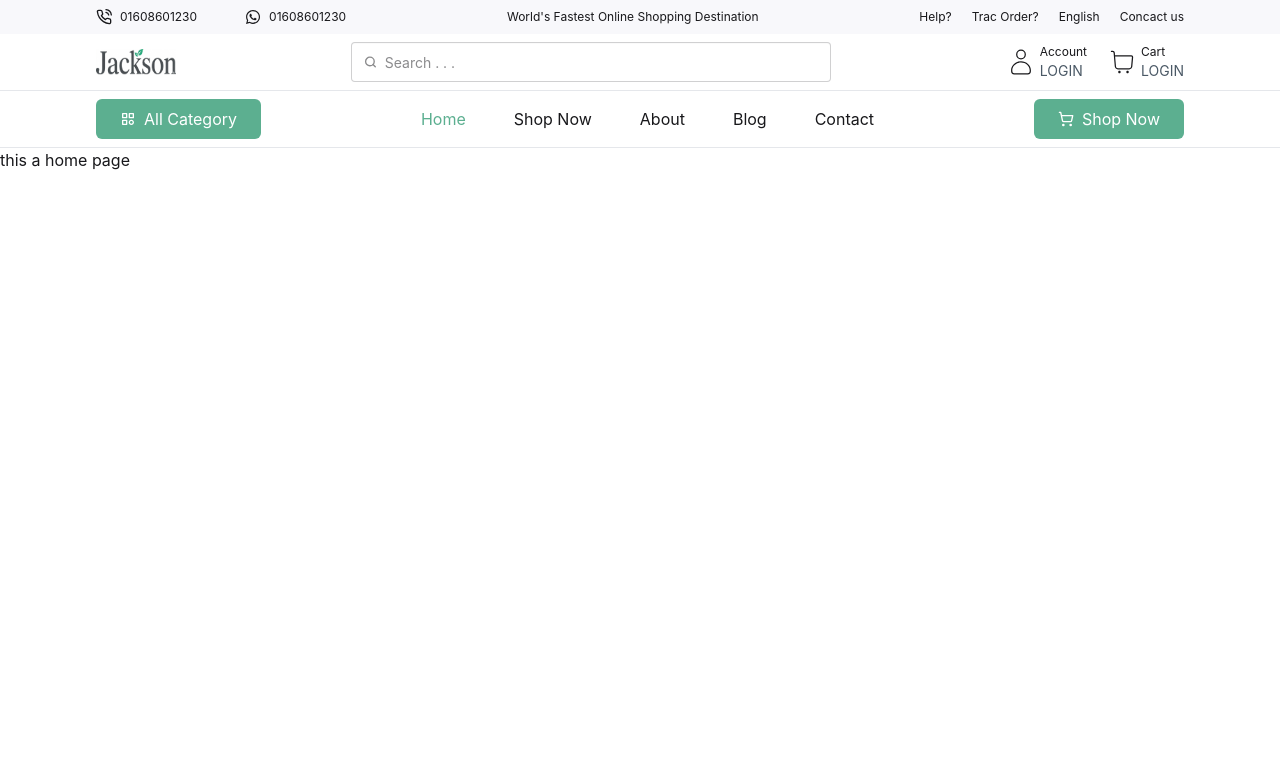
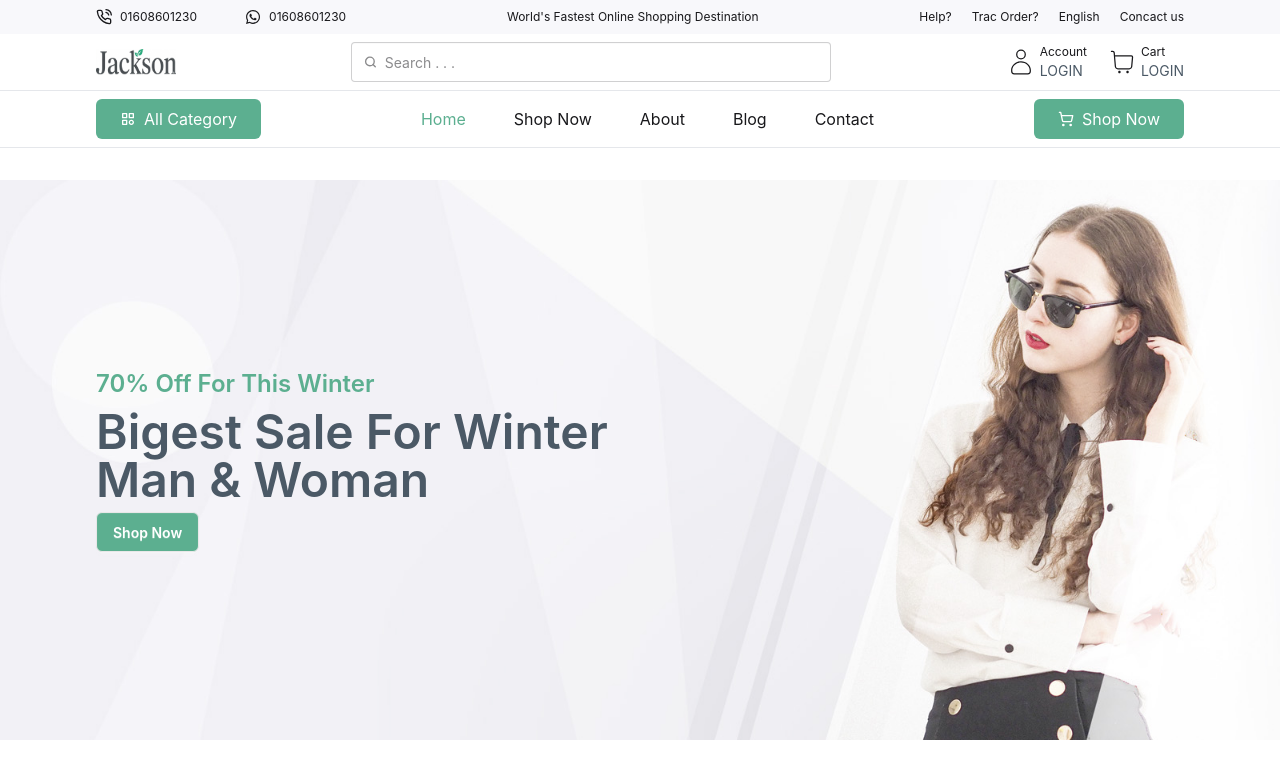
Before and after one commit to JacksonChakma615/Shoplio-ECommerce-website, a React (Vite) app: page / in a window 1280 px wide. Shown: the top 778 px of the page. Built offline with nearby package versions, Linux system fonts and the light colour scheme.

Commit message:
hero section done

```diff
--- a/src/pages/Home/Home.jsx
+++ b/src/pages/Home/Home.jsx
@@ -1,9 +1,10 @@
 import React from 'react';
+import Hero from './HomeComponent/Hero';
 
 const Home = () => {
     return (
         <div>
-            <h1>this a home page </h1>
+            <Hero></Hero>
         </div>
     );
 };
--- /dev/null
+++ b/src/pages/Home/HomeComponent/Hero.jsx
@@ -0,0 +1,19 @@
+import bg from "../../../assets/images/HERO-COVER.jpg";
+
+const Hero = () => {
+  return (
+    <div>
+      <div
+        style={{ backgroundImage: `url(${bg})` }}
+        className="container h-[70vh] w-7xl bg-cover my-8  px-24 mx-auto">
+        <div className=" flex  flex-col h-full justify-center items-start gap-2 ">
+          <p className="cp text-2xl font-semibold">70% Off For This Winter</p>
+          <h1 className="text-5xl font-semibold text-[#4b5966]">Bigest Sale For Winter <br/>Man & Woman</h1>
+          <button className="btn bgp rounded-md text-white">Shop Now</button>
+        </div>
+      </div>
+    </div>
+  );
+};
+
+export default Hero;
```
